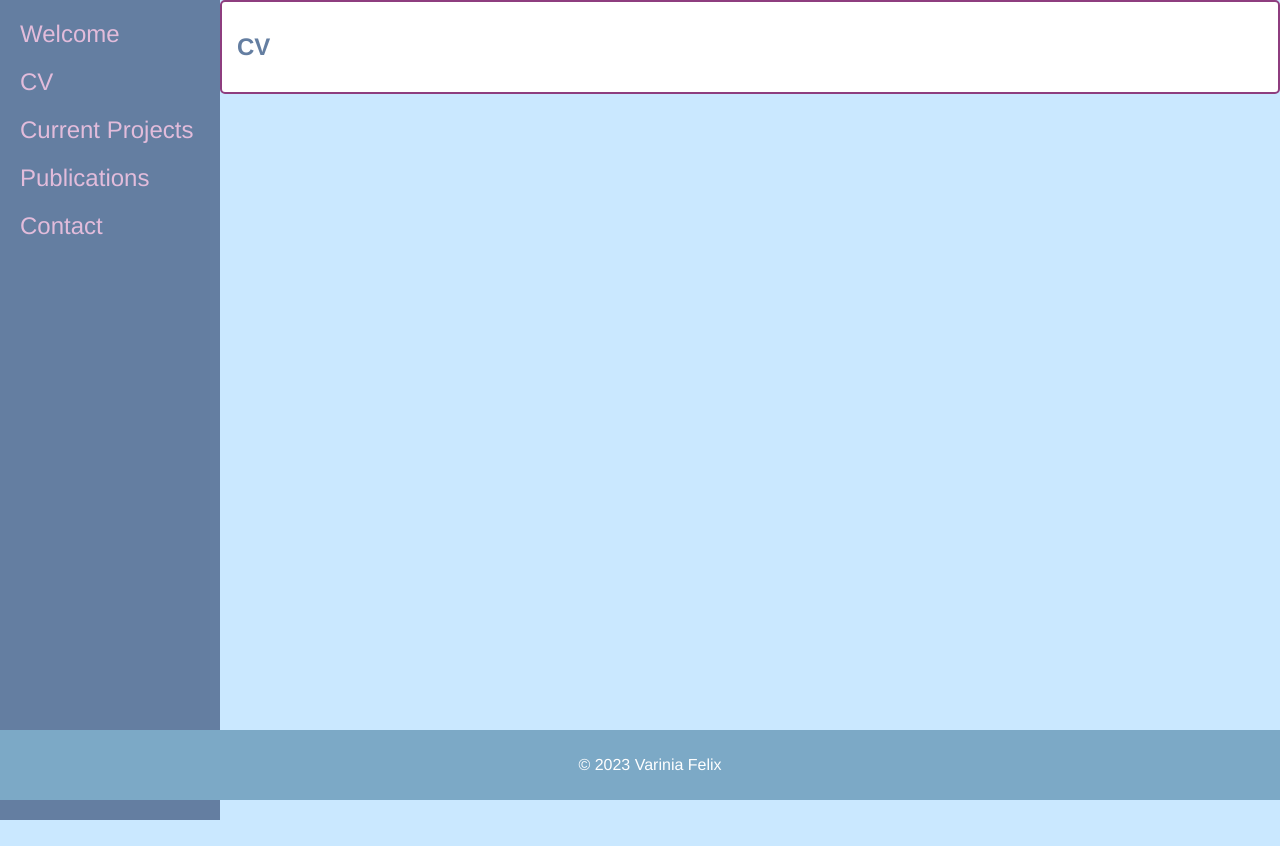
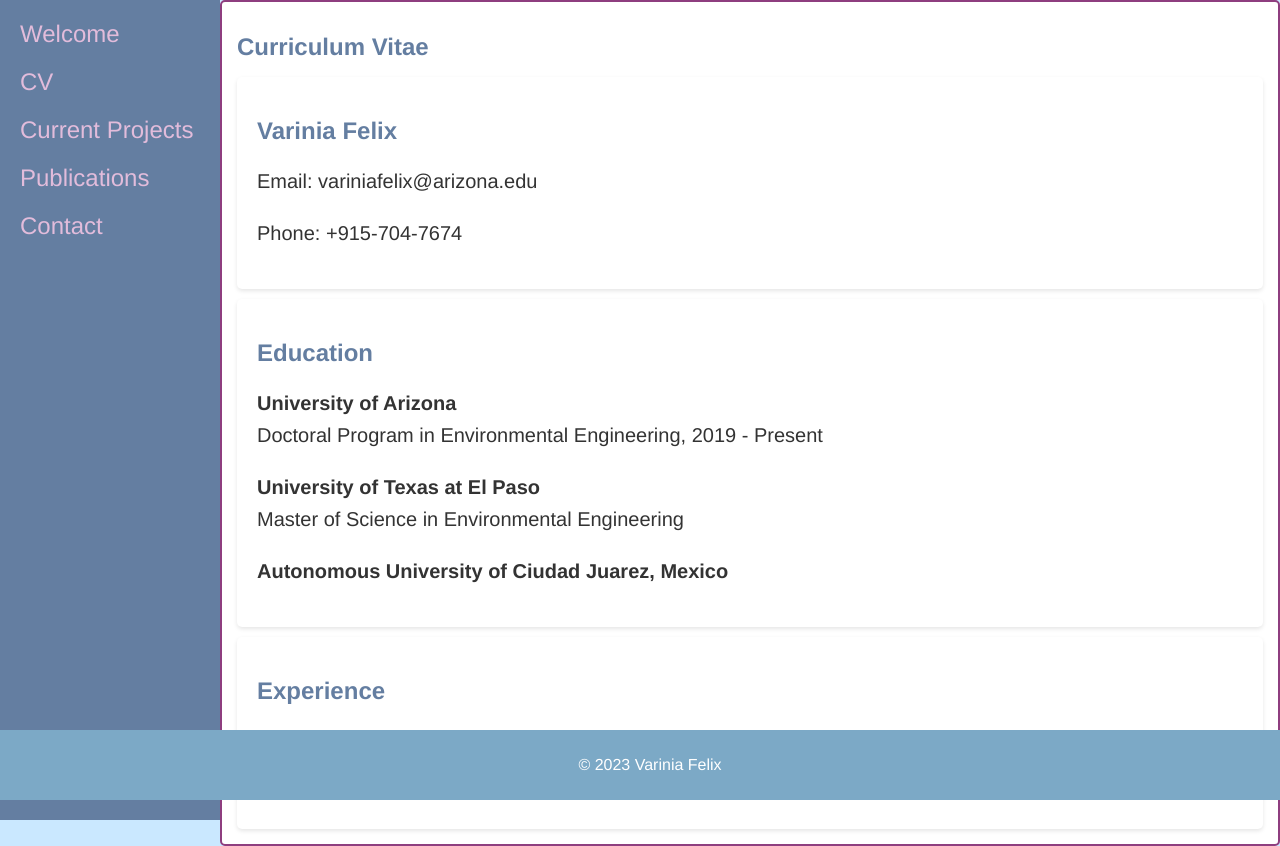
Before and after one commit to Vahrinia/-vahrinia-.github.io, a plain HTML site: page index.html in a window 1280 px wide. Both pictures are taken after a click on the link "CV". Before the commit the page ends 800 px from the top, so only its background shows below. Drawn offline with Linux system fonts and the light colour scheme.

Commit message:
Update index.html

```diff
--- a/index.html
+++ b/index.html
@@ -136,8 +136,28 @@
     </div>
 
     <div class="content" id="CV">
-        <h1>CV</h1>
-
+        <h1>Curriculum Vitae</h1>
+        <div class="resume-section">
+            <h2>Varinia Felix</h2>
+            <p>Email: variniafelix@arizona.edu</p>
+            <p>Phone: +915-704-7674</p>
+        </div>
+        <div class="resume-section">
+            <h2>Education</h2>
+            <p><strong>University of Arizona</strong><br>
+            Doctoral Program in Environmental Engineering, 2019 - Present</p>
+            <p><strong>University of Texas at El Paso</strong><br>
+            Master of Science in Environmental Engineering</p>
+            <p><strong>Autonomous University of Ciudad Juarez, Mexico</strong></p>
+        </div>
+        <div class="resume-section">
+            <h2>Experience</h2>
+            <p><strong>Graduate Research Assistant, University of Arizona</strong><br>
+            Water Energy and Sustainable Technology Center, August 2019 - Present</p>
+            <!-- Additional experiences ... -->
+        </div>
+        <!-- Additional sections (Skills, Awards, etc.) ... -->
+    </div>
     </div>
 
     <div class="content" id="Current-projects">
```
